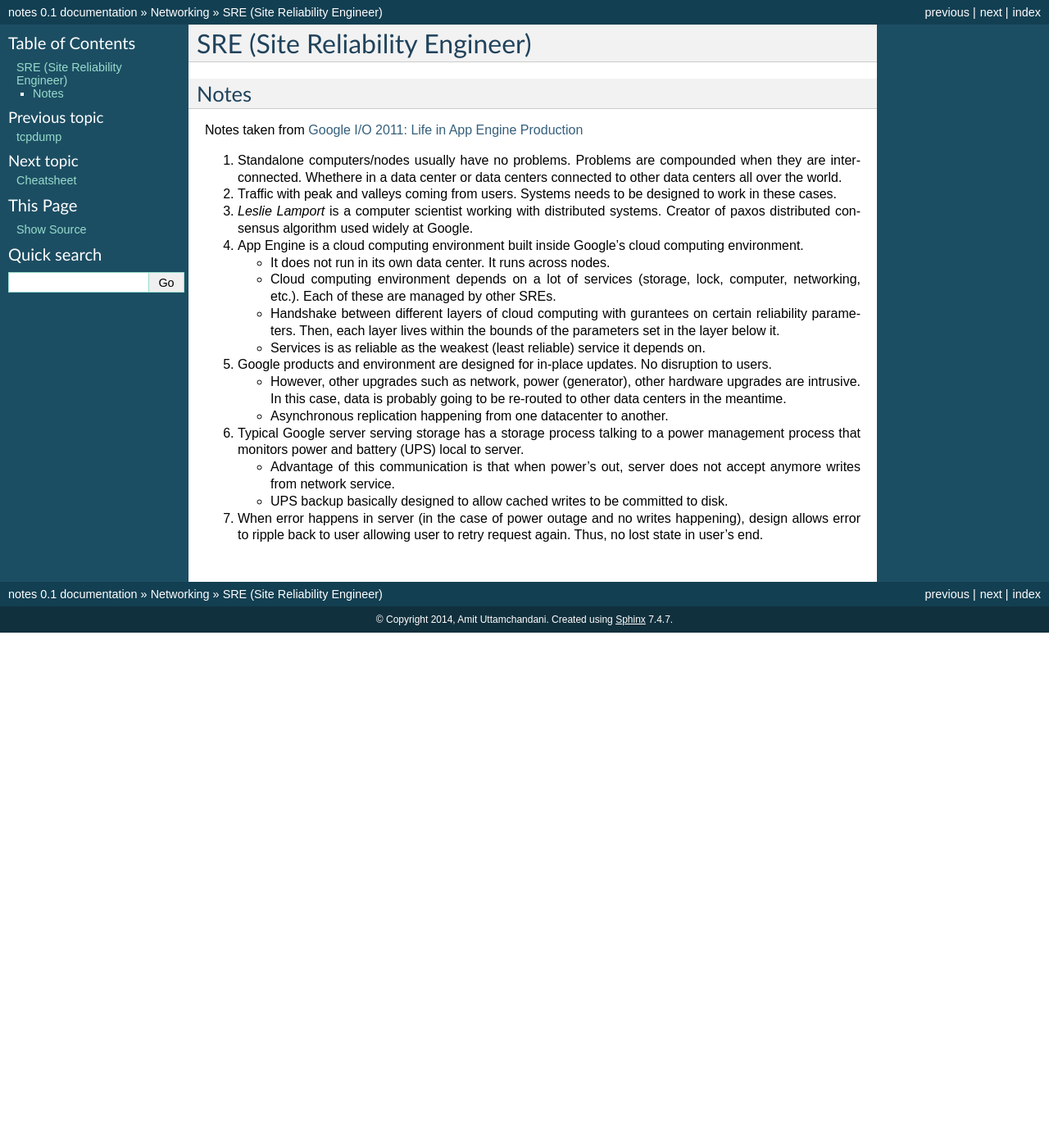
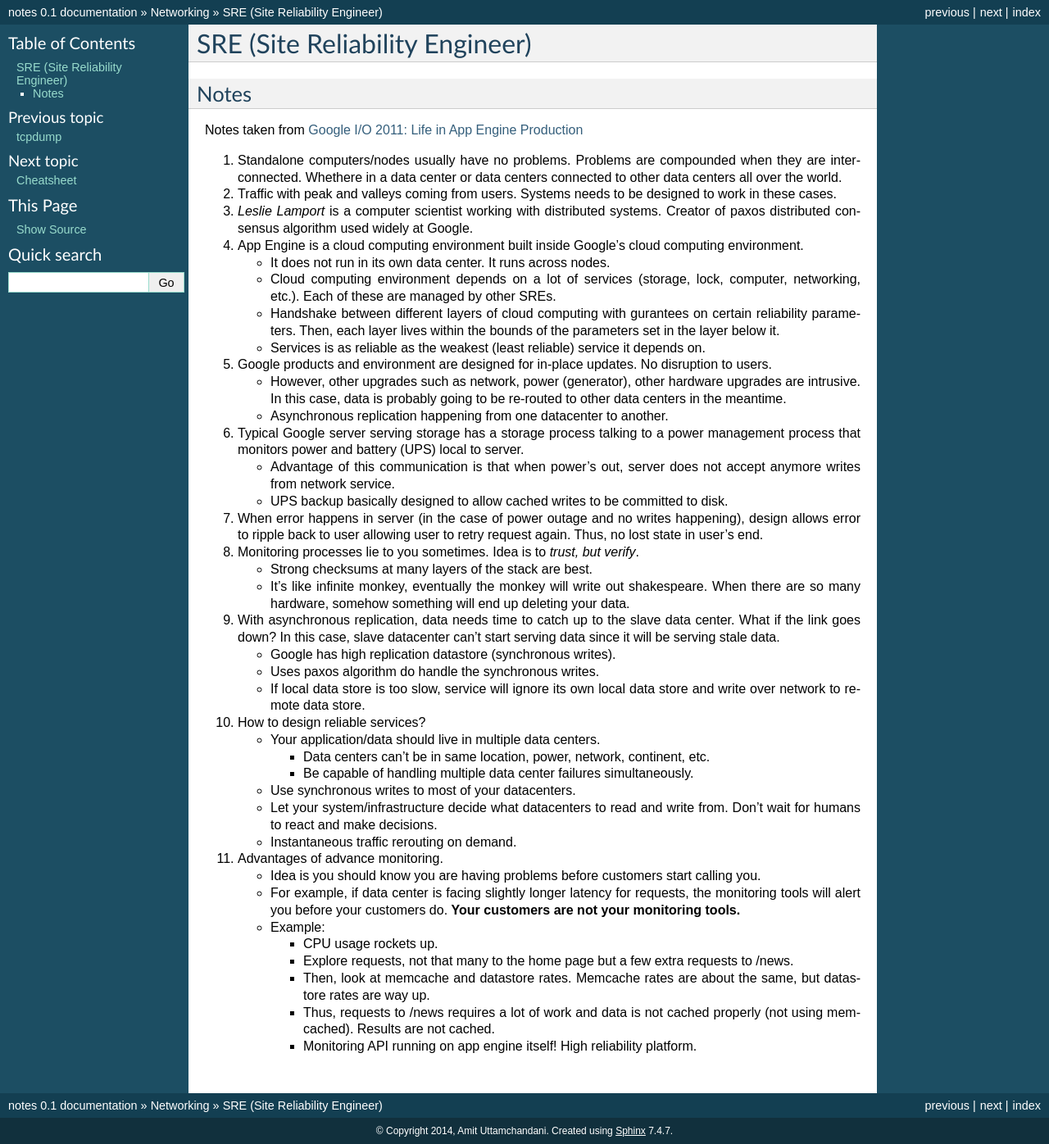
Before and after one commit to amituttam/notes, a Sphinx documentation site: the page built from docs/networking/sre.rst, in a window 1280 px wide. Shown: the whole page at 82% size. Built offline with Sphinx 7.4.7, drawn with Linux system fonts in a browser that asks for light colours; before the commit the page ends 900 px from its top, so only the background shows below that.

Commit message:
sre: Completed video with notes

```diff
--- a/docs/networking/sre.rst
+++ b/docs/networking/sre.rst
@@ -51,3 +51,54 @@ Notes taken from `Google I/O 2011: Life in App Engine Production <https://www.yo
    writes happening), design allows error to ripple back to user
    allowing user to retry request again. Thus, no lost state in user's
    end.
+
+#. Monitoring processes lie to you sometimes. Idea is to *trust, but
+   verify*.
+
+   * Strong checksums at many layers of the stack are best.
+   * It's like infinite monkey, eventually the monkey will write out
+     shakespeare. When there are so many hardware, somehow something
+     will end up deleting your data.
+
+#. With asynchronous replication, data needs time to catch up to the
+   slave data center. What if the link goes down? In this case, slave
+   datacenter can't start serving data since it will be serving stale
+   data.
+
+   * Google has high replication datastore (synchronous writes).
+   * Uses paxos algorithm do handle the synchronous writes.
+   * If local data store is too slow, service will ignore its own local
+     data store and write over network to remote data store.
+
+#. How to design reliable services?
+
+   * Your application/data should live in multiple data centers.
+
+     * Data centers can't be in same location, power, network,
+       continent, etc.
+     * Be capable of handling multiple data center failures
+       simultaneously.
+
+   * Use synchronous writes to most of your datacenters.
+   * Let your system/infrastructure decide what datacenters to read and
+     write from. Don't wait for humans to react and make decisions.
+   * Instantaneous traffic rerouting on demand.
+
+#. Advantages of advance monitoring.
+
+   * Idea is you should know you are having problems before customers
+     start calling you.
+   * For example, if data center is facing slightly longer latency for
+     requests, the monitoring tools will alert you before your customers
+     do. **Your customers are not your monitoring tools.**
+   * Example:
+
+     * CPU usage rockets up.
+     * Explore requests, not that many to the home page but a few extra
+       requests to /news.
+     * Then, look at memcache and datastore rates. Memcache rates are
+       about the same, but datastore rates are way up.
+     * Thus, requests to /news requires a lot of work and data is not
+       cached properly (not using memcached). Results are not cached.
+     * Monitoring API running on app engine itself! High reliability
+       platform.
```
